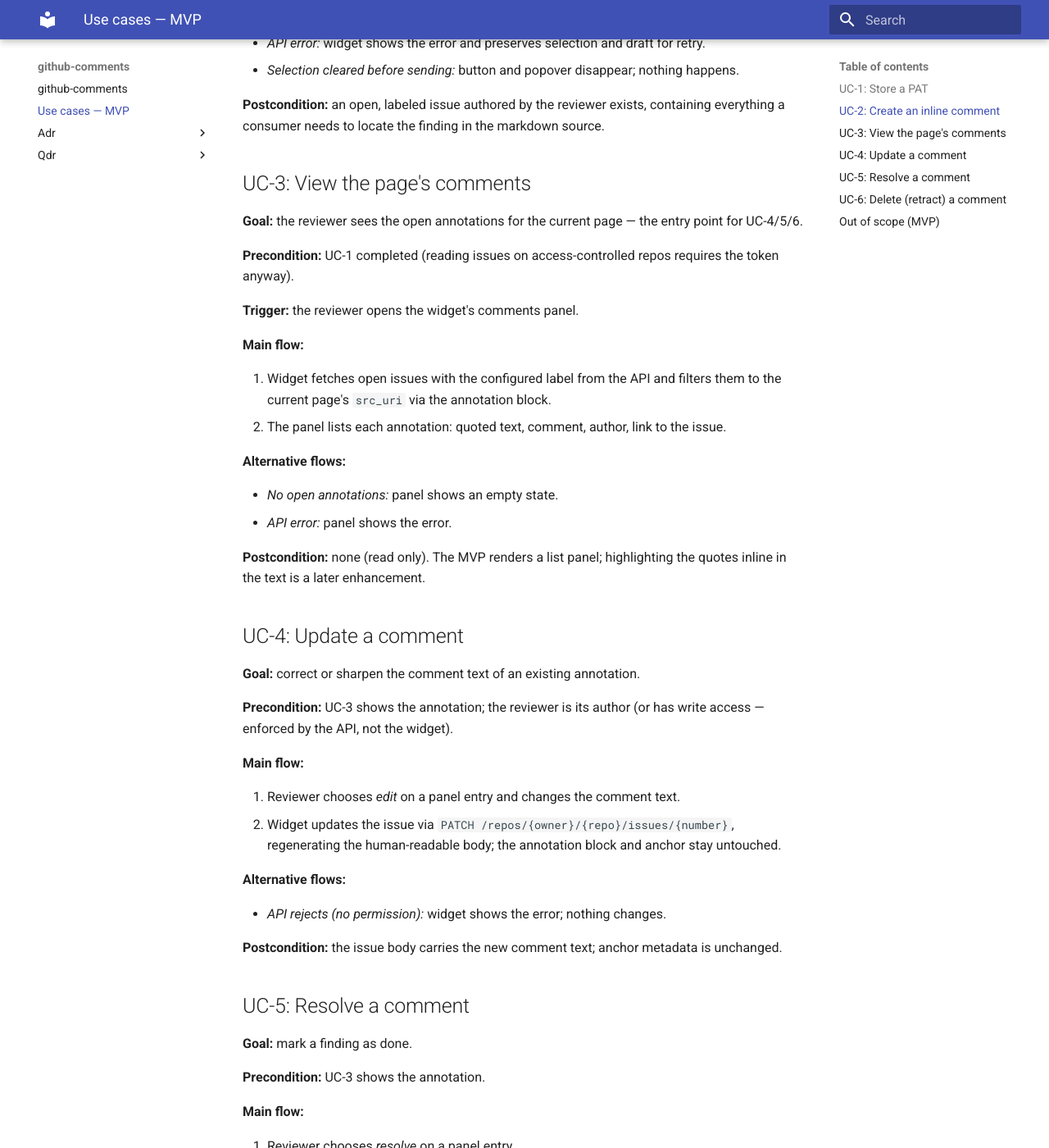
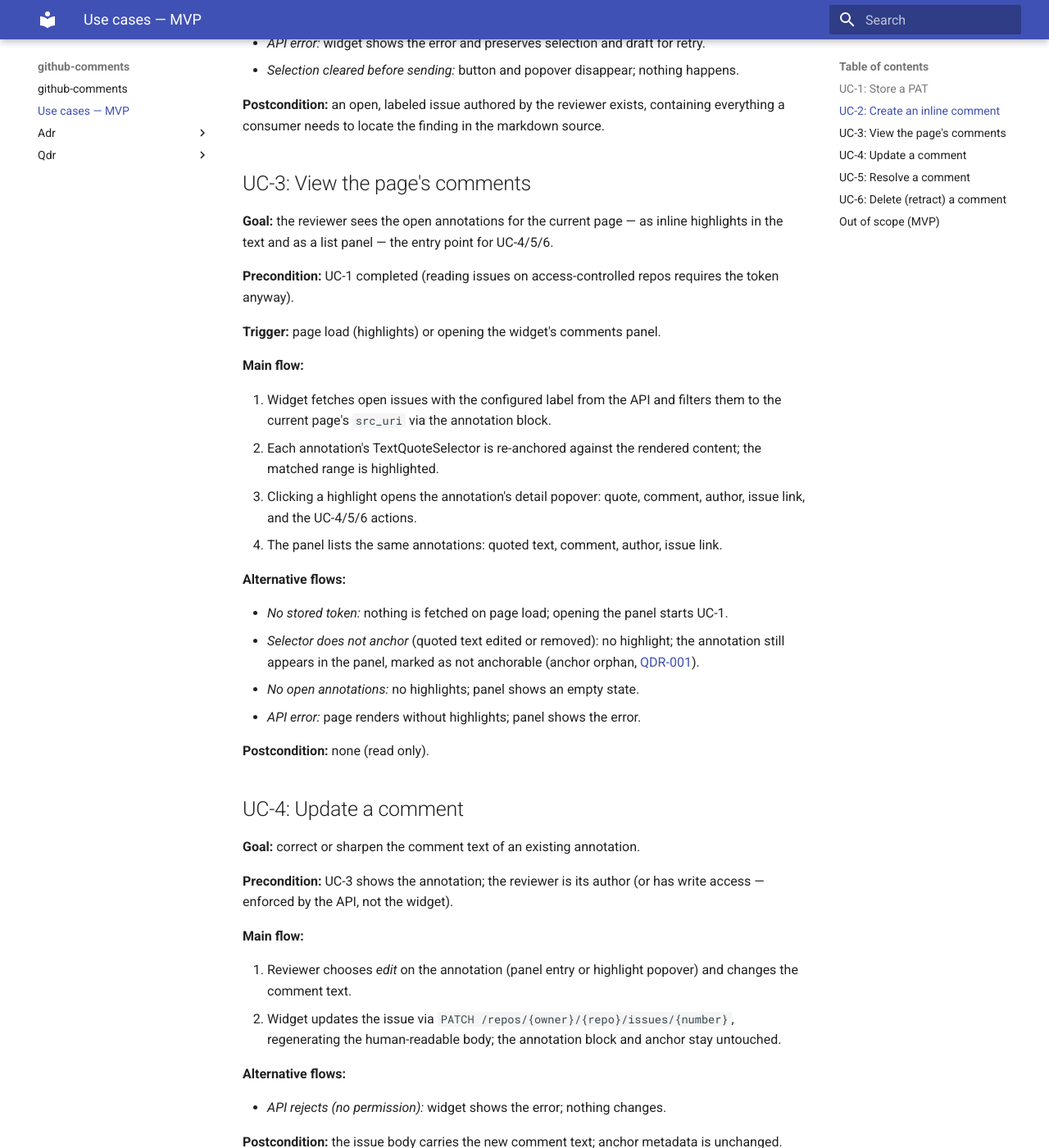
Before and after one commit to Olliverse/github-pages-mkdocs-inline-comments, an MkDocs documentation site: the page built from docs/use-cases.md, in a window 1280 px wide and 1400 px high, scrolled down 1616 px. Shown: the whole window at 82% size. Built offline with MkDocs 1.6.1 and Material for MkDocs 9.7.7, drawn with Linux system fonts in a browser that asks for light colours; some of the changed text lies outside the part shown.

Commit message:
docs: move inline highlights into MVP UC-3

```diff
--- a/docs/use-cases.md
+++ b/docs/use-cases.md
@@ -52,23 +52,27 @@ The MVP delivers the six use cases below, ordered by annotation lifecycle: authe
 
 ## UC-3: View the page's comments
 
-**Goal:** the reviewer sees the open annotations for the current page — the entry point for UC-4/5/6.
+**Goal:** the reviewer sees the open annotations for the current page — as inline highlights in the text and as a list panel — the entry point for UC-4/5/6.
 
 **Precondition:** UC-1 completed (reading issues on access-controlled repos requires the token anyway).
 
-**Trigger:** the reviewer opens the widget's comments panel.
+**Trigger:** page load (highlights) or opening the widget's comments panel.
 
 **Main flow:**
 
 1. Widget fetches open issues with the configured label from the API and filters them to the current page's `src_uri` via the annotation block.
-2. The panel lists each annotation: quoted text, comment, author, link to the issue.
+2. Each annotation's TextQuoteSelector is re-anchored against the rendered content; the matched range is highlighted.
+3. Clicking a highlight opens the annotation's detail popover: quote, comment, author, issue link, and the UC-4/5/6 actions.
+4. The panel lists the same annotations: quoted text, comment, author, issue link.
 
 **Alternative flows:**
 
-- *No open annotations:* panel shows an empty state.
-- *API error:* panel shows the error.
+- *No stored token:* nothing is fetched on page load; opening the panel starts UC-1.
+- *Selector does not anchor* (quoted text edited or removed): no highlight; the annotation still appears in the panel, marked as not anchorable (anchor orphan, [QDR-001](qdr/0001-orphaned-annotations.md)).
+- *No open annotations:* no highlights; panel shows an empty state.
+- *API error:* page renders without highlights; panel shows the error.
 
-**Postcondition:** none (read only). The MVP renders a list panel; highlighting the quotes inline in the text is a later enhancement.
+**Postcondition:** none (read only).
 
 ## UC-4: Update a comment
 
@@ -78,7 +82,7 @@ The MVP delivers the six use cases below, ordered by annotation lifecycle: authe
 
 **Main flow:**
 
-1. Reviewer chooses *edit* on a panel entry and changes the comment text.
+1. Reviewer chooses *edit* on the annotation (panel entry or highlight popover) and changes the comment text.
 2. Widget updates the issue via `PATCH /repos/{owner}/{repo}/issues/{number}`, regenerating the human-readable body; the annotation block and anchor stay untouched.
 
 **Alternative flows:**
@@ -95,7 +99,7 @@ The MVP delivers the six use cases below, ordered by annotation lifecycle: authe
 
 **Main flow:**
 
-1. Reviewer chooses *resolve* on a panel entry.
+1. Reviewer chooses *resolve* on the annotation (panel entry or highlight popover).
 2. Widget closes the issue via `PATCH` with `state: closed`, `state_reason: completed`.
 3. The entry disappears from the panel.
 
@@ -109,7 +113,7 @@ The MVP delivers the six use cases below, ordered by annotation lifecycle: authe
 
 **Main flow:**
 
-1. Reviewer chooses *delete* on a panel entry and confirms.
+1. Reviewer chooses *delete* on the annotation (panel entry or highlight popover) and confirms.
 2. Widget closes the issue via `PATCH` with `state: closed`, `state_reason: not_planned`.
 3. The entry disappears from the panel.
 
@@ -117,7 +121,6 @@ The MVP delivers the six use cases below, ordered by annotation lifecycle: authe
 
 ## Out of scope (MVP)
 
-- Inline highlighting of existing annotations in the page text (UC-3 ships a list panel only)
 - Replies / threads on annotations
 - OAuth "Sign in with GitHub" (v2 path, [ADR-001](adr/0001-static-pat-auth.md))
 - Consumer/fix-loop tooling (a prompt convention around `gh issue` suffices, [ADR-003](adr/0003-issues-as-comment-store.md))
```
